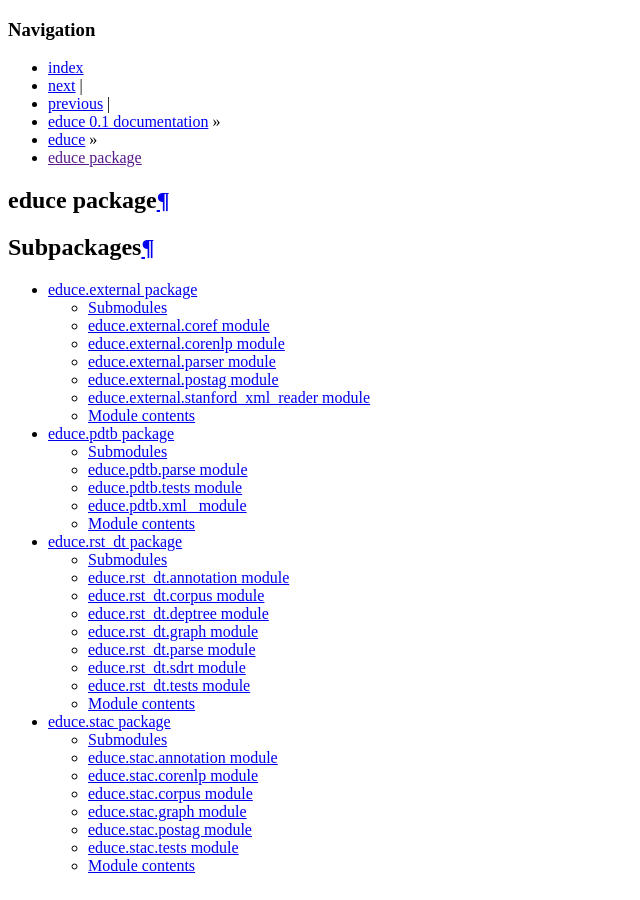
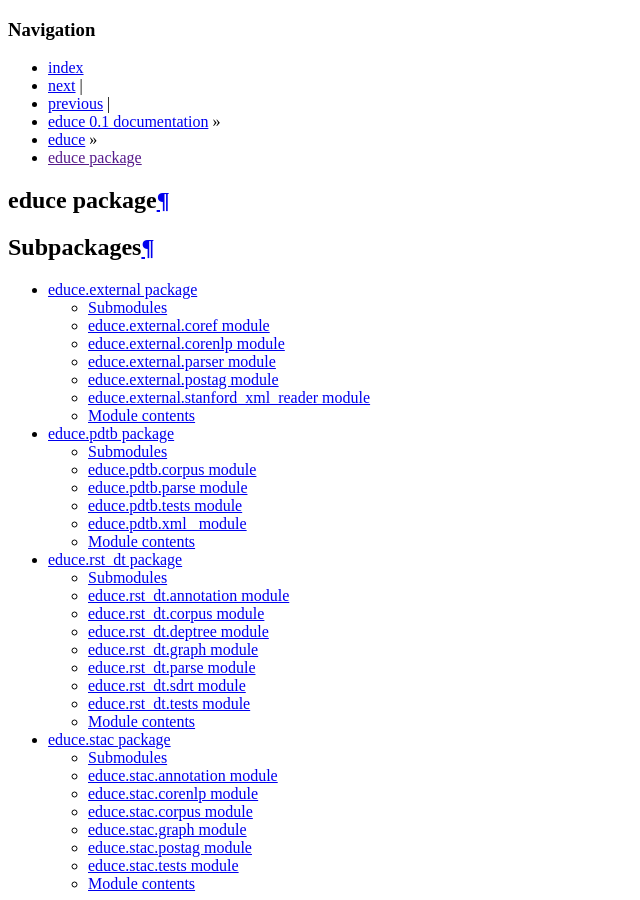
Before and after one commit to irit-melodi/educe, a Sphinx documentation site: the page built from docs/api-doc/educe.rst, in a window 1280 px wide and 900 px high. Shown: the whole window, without its empty margins (0-640 px from the left). Built offline with Sphinx 7.4.7, drawn with Linux system fonts in a browser that asks for light colours.

Commit message:
Package module for educe.pdtb

```diff
--- a/docs/api-doc/educe.pdtb.rst
+++ b/docs/api-doc/educe.pdtb.rst
@@ -3,6 +3,14 @@ educe.pdtb package
 
 Submodules
 ----------
+
+educe.pdtb.corpus module
+------------------------
+
+.. automodule:: educe.pdtb.corpus
+    :members:
+    :undoc-members:
+    :show-inheritance:
 
 educe.pdtb.parse module
 -----------------------
```
